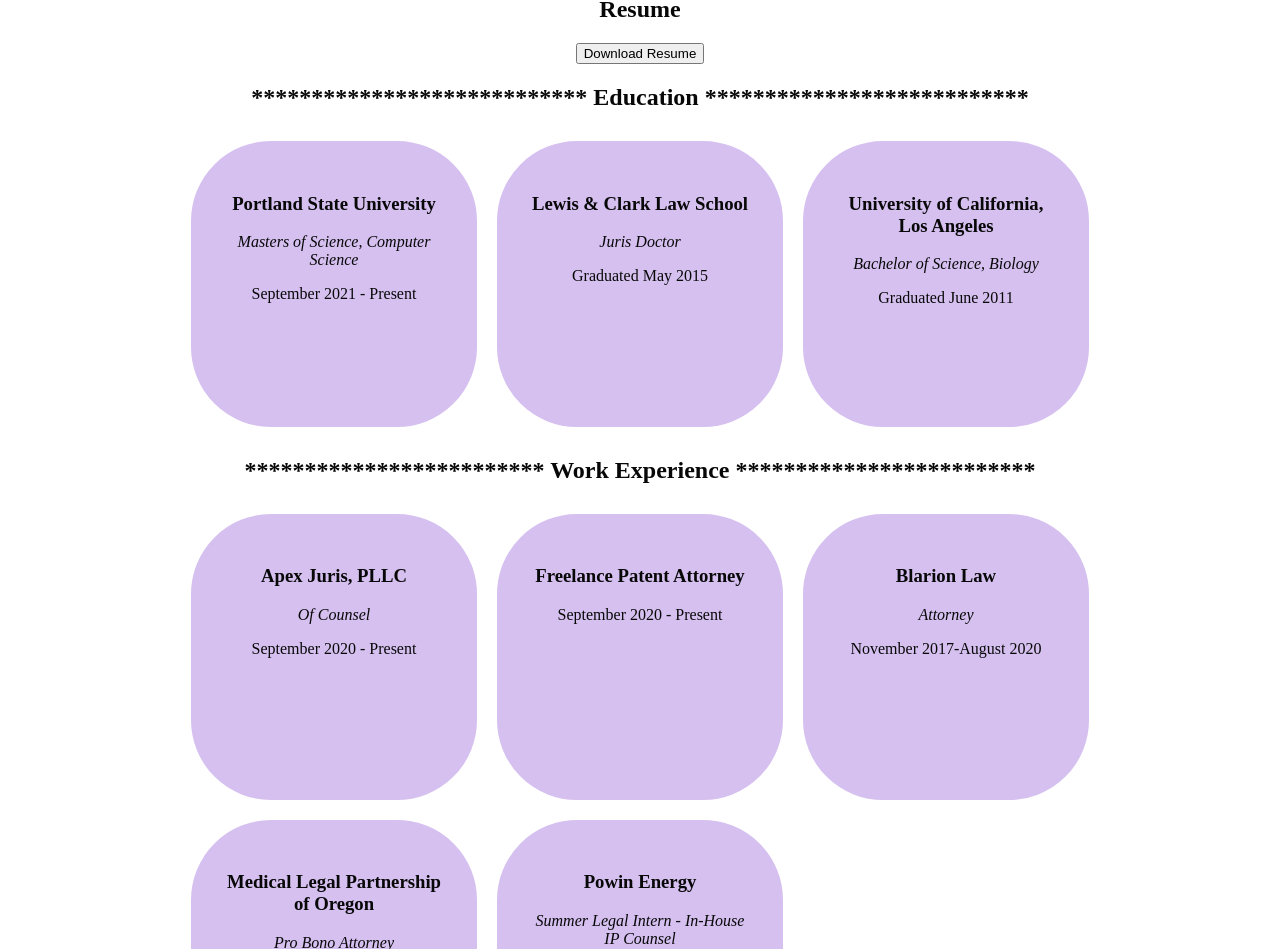
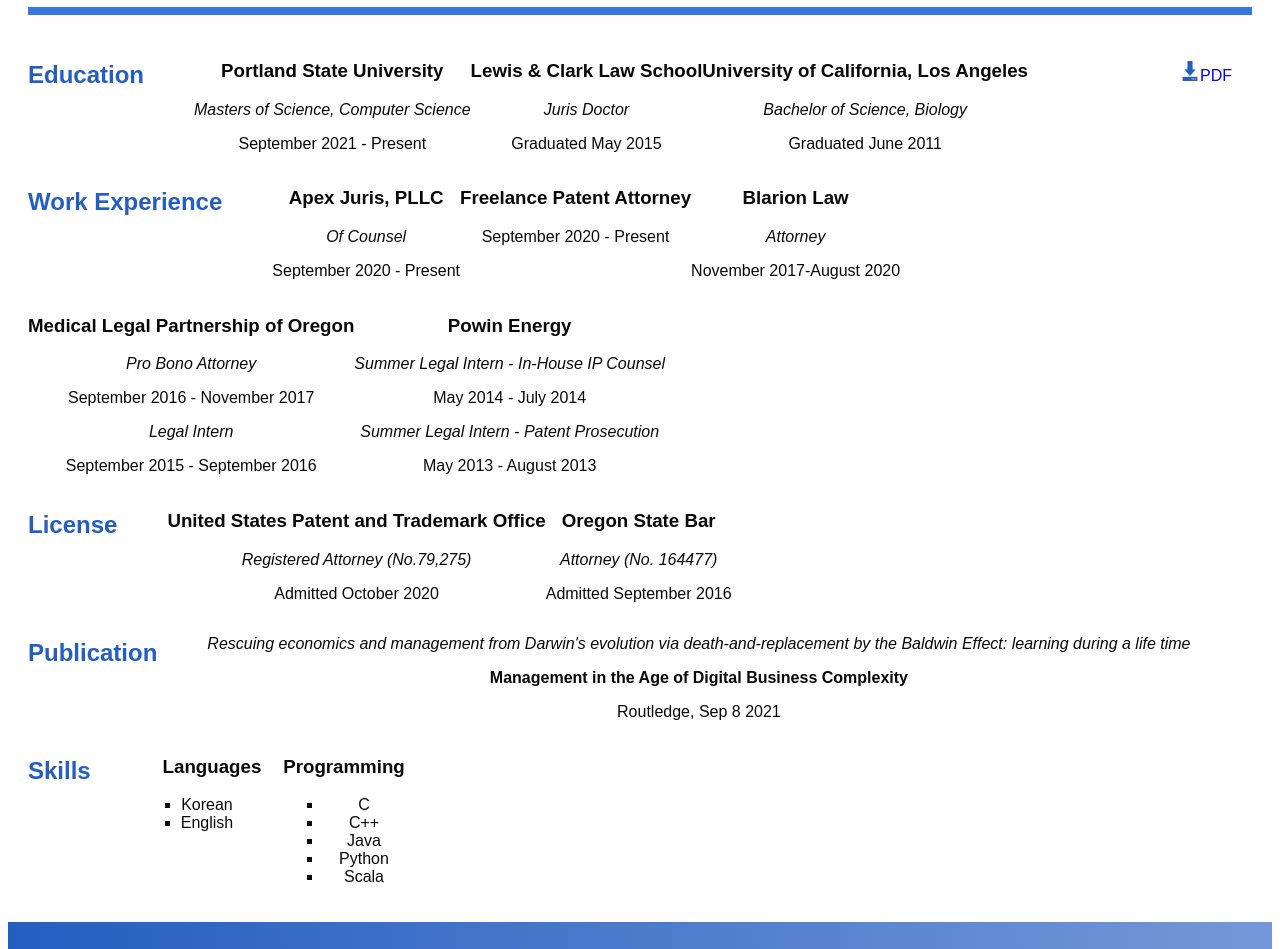
Before and after one commit to C3ra906/C3ra906.github.io, a plain HTML site: page previous.html in a window 1280 px wide. Shown: the part 193-1142 px from the top of the page. Drawn offline with Linux system fonts and the light colour scheme.

Commit message:
finished descriptions for projects. Reformatted and added a pdf download for previous work section.

```diff
--- a/navbar.js
+++ b/navbar.js
@@ -94,7 +94,7 @@ contact.style.padding = "30px";
 let foot = document.querySelector("#foot");
 let footer = document.createElement("p");
 footer.setAttribute("class", "footer");
-footer.innerHTML = "(c) Cera Oh 2022";
+footer.innerHTML = "2022 CS510 Intro to Web Dev Final Project";
 
 //Footer element styles
 foot.style.background = "var(--grad)";
--- a/previous.html
+++ b/previous.html
@@ -6,6 +6,7 @@
     <meta name="viewport" content="width=device-width, initial-scale=1.0" />
     <title>Cera Oh's Previous Work</title>
     <link rel="stylesheet" href="styles.css" />
+    <script defer src="previous.js"></script>
     <script defer src="navbar.js"></script>
   </head>
   <body>
@@ -14,14 +15,17 @@
       <section id="content">
         <h1 id="h1">Resume</h1>
         <div>
-          <button id="resume" action="Cera_Oh_Resume.pdf">
-            Download Resume
-          </button>
+          <a id="download" href="Cera_Oh_Resume.pdf" download
+            ><img
+              class="icon"
+              id="dl-icon"
+              src="/icons/iconmonstr-download-darkblue.png"
+              alt="download icon"
+            />PDF</a
+          >
         </div>
-        <div class="section odd">
-          <h2 class="heading">
-            **************************** Education ***************************
-          </h2>
+        <div class="section">
+          <h2 class="heading">Education</h2>
           <div class="group">
             <h3 class="association">Portland State University</h3>
             <p class="title">Masters of Science, Computer Science</p>
@@ -38,10 +42,8 @@
             <p class="date">Graduated June 2011</p>
           </div>
         </div>
-        <div class="section even">
-          <h2 class="heading">
-            ************************* Work Experience *************************
-          </h2>
+        <div class="section">
+          <h2 class="heading">Work Experience</h2>
           <div class="group">
             <h3 class="association">Apex Juris, PLLC</h3>
             <p class="title">Of Counsel</p>
@@ -56,7 +58,7 @@
             <p class="title">Attorney</p>
             <p class="date">November 2017-August 2020</p>
           </div>
-          <div class="Section even">
+          <div class="section">
             <div class="group">
               <h3 class="association">Medical Legal Partnership of Oregon</h3>
               <p class="title">Pro Bono Attorney</p>
@@ -74,9 +76,7 @@
           </div>
         </div>
         <div class="section">
-          <h2 class="heading">
-            ****************************** License *****************************
-          </h2>
+          <h2 class="heading">License</h2>
           <div class="group">
             <h3 class="association">
               United States Patent and Trademark Office
@@ -91,10 +91,7 @@
           </div>
         </div>
         <div class="section">
-          <h2 class="heading">
-            **************************** Publication
-            ****************************
-          </h2>
+          <h2 class="heading">Publication</h2>
           <div class="pub">
             <p class="title">
               Rescuing economics and management from Darwin's evolution via
@@ -108,25 +105,22 @@
           </div>
         </div>
         <div class="section">
-          <h2 class="heading">
-            ****************************** Skills ******************************
-          </h2>
+          <h2 class="heading">Skills</h2>
           <div class="group">
             <h3 class="association">Languages</h3>
-            <ul>
-              <li>Korean - Fluent</li>
-              <li>English - Fluent</li>
+            <ul id="language">
+              <li id="lang">Korean</li>
+              <li id="lang">English</li>
             </ul>
           </div>
           <div class="group">
             <h3 class="association">Programming</h3>
-            <p>Experience with:</p>
-            <ul>
-              <li>C</li>
-              <li>C++</li>
-              <li>Java</li>
-              <li>Python</li>
-              <li>Scala</li>
+            <ul id="prog">
+              <li id="pl">C</li>
+              <li id="pl">C++</li>
+              <li id="pl">Java</li>
+              <li id="pl">Python</li>
+              <li id="pl">Scala</li>
             </ul>
           </div>
         </div>
--- /dev/null
+++ b/previous.js
@@ -0,0 +1,18 @@
+let download = document.querySelector("#download");
+let idownload = document.querySelector("#dl-icon");
+
+//Styles
+download.style.textDecoration = "none";
+download.style.float = "right";
+download.style.padding = "20px";
+idownload.style.padding = "0px";
+
+//Events
+download.addEventListener("mouseover", function (event) {
+  idownload.src = "icons/iconmonstr-download-pink.png";
+  download.style.color = "var(--pink)";
+});
+download.addEventListener("mouseleave", function (event) {
+  idownload.src = "icons/iconmonstr-download-darkblue.png";
+  download.style.color = "var(--darkblue)";
+});
--- a/styles.css
+++ b/styles.css
@@ -12,14 +12,18 @@
 
 body {
   /*background: var(--grad);*/
+  font-family: sans-serif;
 }
 
 #h1 {
   text-align: center;
+  font-size: 2em;
+  padding: 15px;
+  border-bottom: inset 0.25em var(--blue);
 }
 
 #content {
-  margin: 5% 10%;
+  margin: 0px;
   padding: 20px;
   text-align: center;
   /*border-style: inset;
@@ -47,28 +51,17 @@ body {
 }
 
 .section {
-  display: inline-block;
-  align-content: center;
+  display: flex;
+  flex-wrap: wrap;
+}
+
+.heading {
+  color: var(--darkblue);
+  padding-right: 50px;
 }
 
 .group {
-  border-style: solid;
-  border-color: var(--lavender);
-  border-radius: 80px;
-  background-color: var(--lavender);
-  float: left;
-  width: 220px;
-  height: 220px;
-  margin: 10px;
-  padding: 30px;
-}
-
-.pub {
-  border-style: solid;
-  border-color: var(--lavender);
-  border-radius: 80px;
-  margin: 10px;
-  padding: 30px;
+  display: inline-block;
 }
 
 .association {
@@ -79,9 +72,18 @@ body {
   font-style: italic;
 }
 
+#prog {
+  list-style-type: square;
+}
+
+#language {
+  list-style-type: square;
+  padding-right: 50px;
+}
+
 .deco {
-  width: 400px;
-  height: auto;
+  width: auto;
+  height: 500px;
 }
 
 .text {
@@ -91,3 +93,7 @@ body {
 .link {
   text-decoration: none;
 }
+
+.project {
+  text-align: left;
+}
```
Also changed, not shown: about.js (+11 -4 lines), index.html (+11 -11 lines), index.js (+26 -1 lines), projects.html (+26 -13 lines), icons/iconmonstr-download-darkblue.png (added), icons/iconmonstr-download-pink.png (added), imgs/Cera-Oh-235x300.jpg (added), imgs/pablo-gentile-3MYvgsH1uK0-unsplash.jpg (added).
